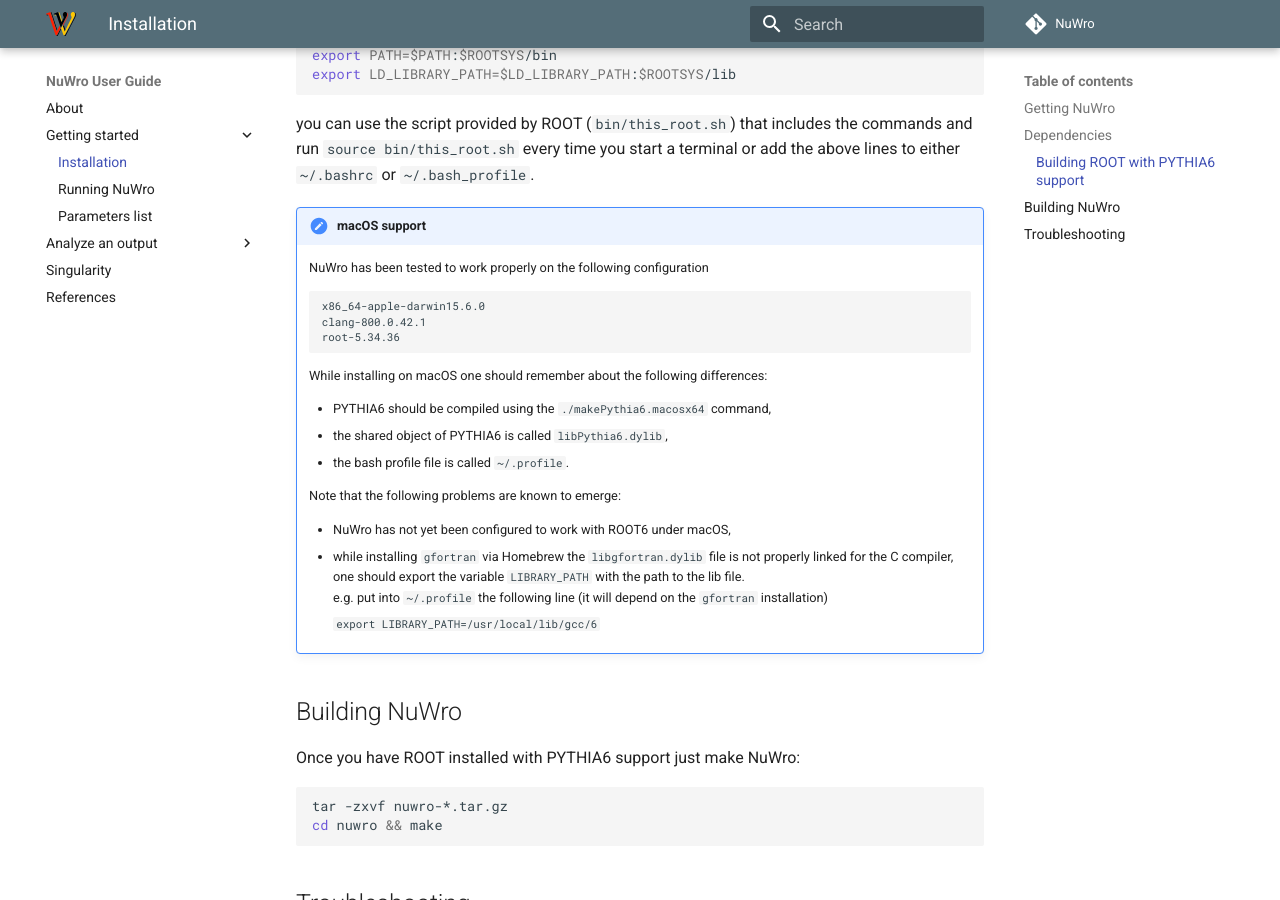
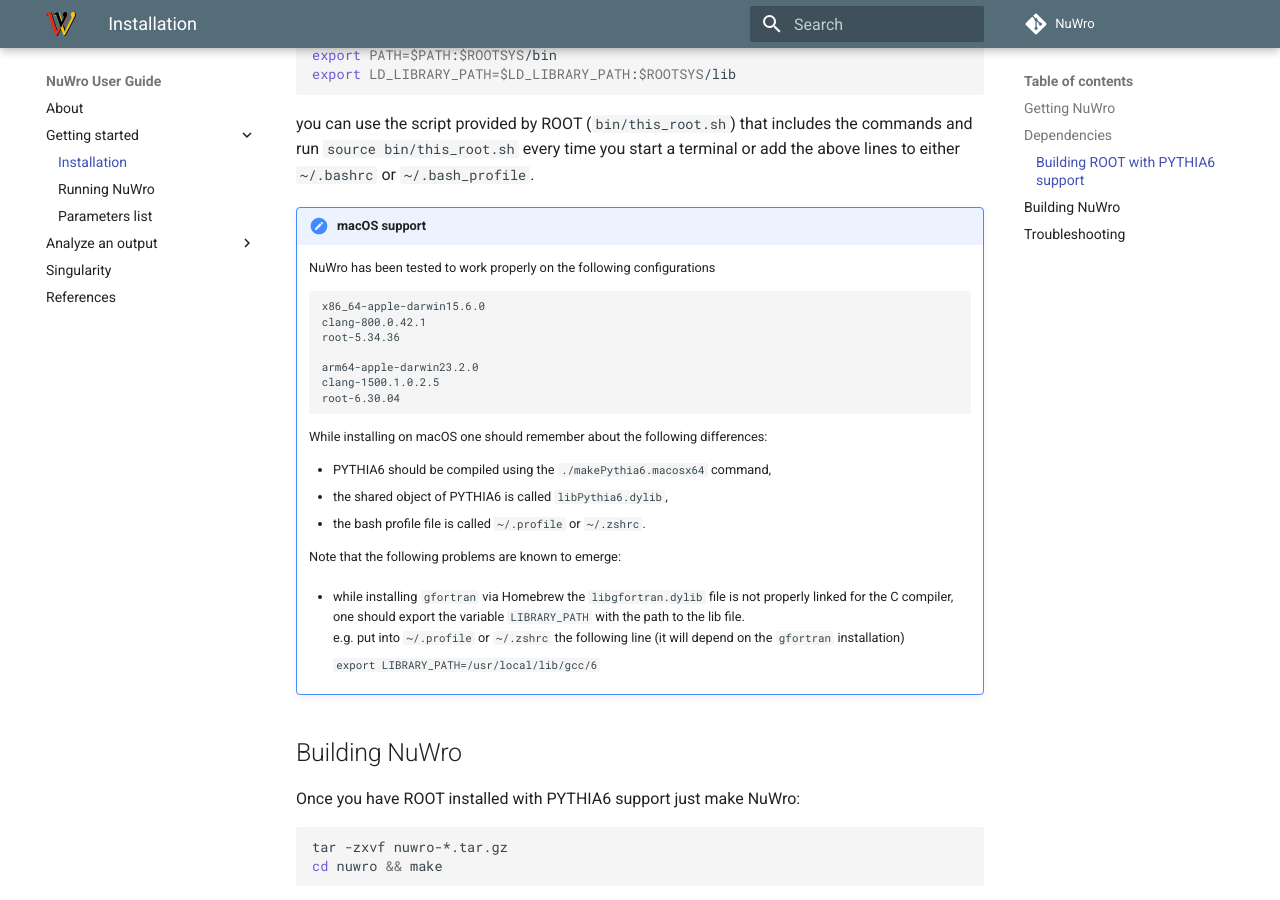
Before and after one commit to NuWro/user-guide, an MkDocs documentation site: the page built from docs/getting-started/installation.md, in a window 1280 px wide and 900 px high, scrolled down 2153 px. Built offline with MkDocs 1.6.1 and Material for MkDocs 9.7.7, drawn with Linux system fonts in a browser that asks for light colours; comment, search, counter and statistics services are not loaded; old or Windows-style settings are respelled for this version of MkDocs.

Commit message:
Update installation.md

```diff
--- a/docs/getting-started/installation.md
+++ b/docs/getting-started/installation.md
@@ -106,23 +106,26 @@ export LD_LIBRARY_PATH=$LD_LIBRARY_PATH:$ROOTSYS/lib
 you can use the script provided by ROOT (`bin/this_root.sh`) that includes the commands and run `source bin/this_root.sh` every time you start a terminal or add the above lines to either `~/.bashrc` or `~/.bash_profile`.
 
 !!! note "macOS support"
-    NuWro has been tested to work properly on the following configuration
+    NuWro has been tested to work properly on the following configurations
 
         x86_64-apple-darwin15.6.0
         clang-800.0.42.1
         root-5.34.36
 
+        arm64-apple-darwin23.2.0
+        clang-1500.1.0.2.5
+        root-6.30.04
+
     While installing on macOS one should remember about the following differences:
 
     * PYTHIA6 should be compiled using the `./makePythia6.macosx64` command,
     * the shared object of PYTHIA6 is called `libPythia6.dylib`,
-    * the bash profile file is called `~/.profile`.
+    * the bash profile file is called `~/.profile` or `~/.zshrc`.
 
     Note that the following problems are known to emerge:
 
-    * NuWro has not yet been configured to work with ROOT6 under macOS,
     * while installing `gfortran` via Homebrew the `libgfortran.dylib` file is not properly linked for the C compiler, one should export the variable `LIBRARY_PATH` with the path to the lib file.<br>
-    e.g. put into `~/.profile` the following line (it will depend on the `gfortran` installation)
+    e.g. put into `~/.profile` or `~/.zshrc` the following line (it will depend on the `gfortran` installation)
 
         `export LIBRARY_PATH=/usr/local/lib/gcc/6`
 
```
